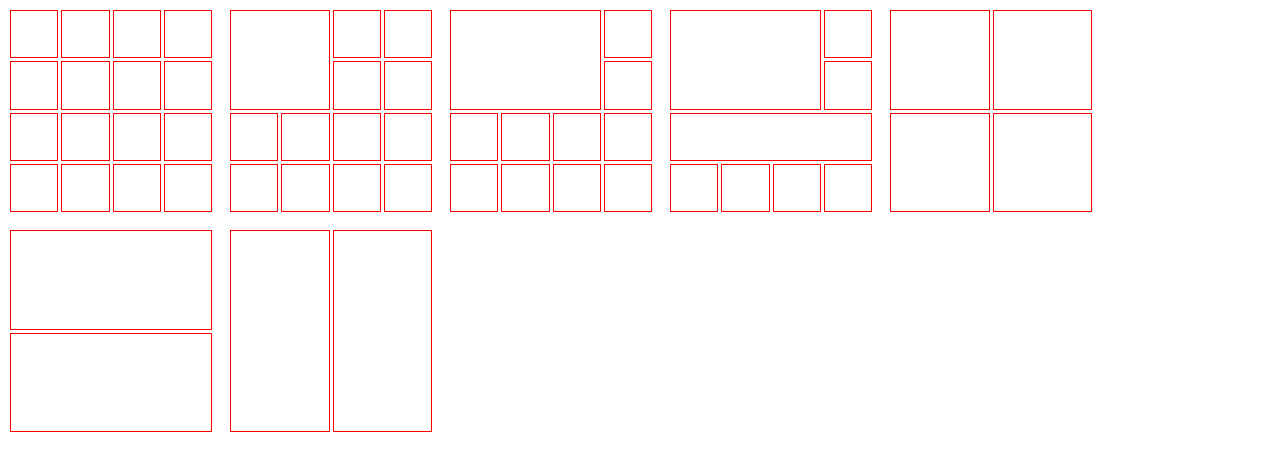
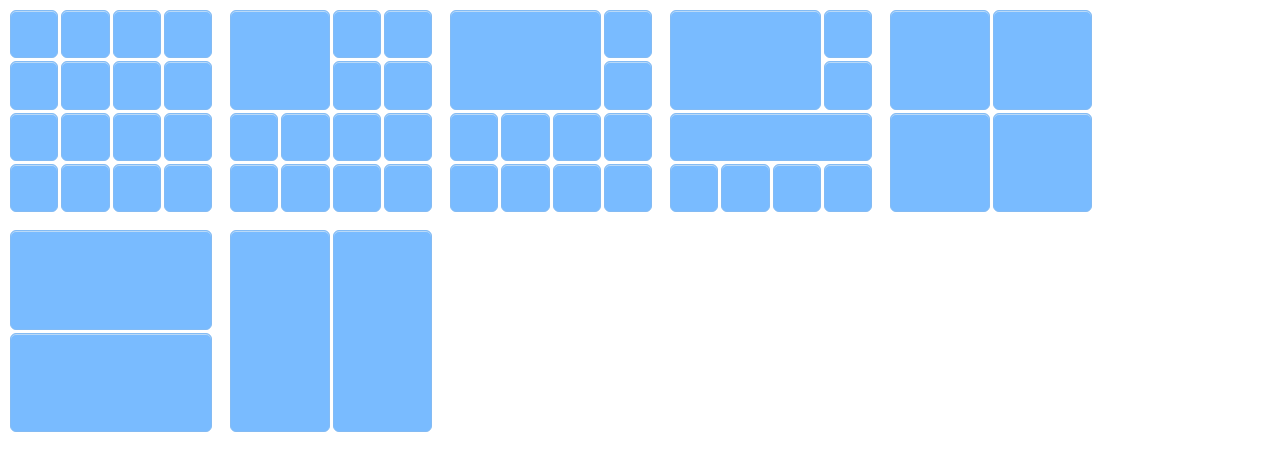
Before and after one commit to mientjan/grid, a plain HTML site: page example/index.html in a window 1280 px wide. Drawn offline with Linux system fonts and the light colour scheme.

Commit message:
updated example

```diff
--- a/example/example.less
+++ b/example/example.less
@@ -1,2 +1,54 @@
 @import "../src/grid.less";
-.grid(grid, 200px, 200px, 4, 4, 5px);
+
+	.grid(grid, 200px, 200px, 4, 4, 5px)
+
+;
+
+// styling
+
+html, body {
+	width: 100%;
+	height: 100%;
+
+	margin: 0;
+	padding: 0;
+
+}
+
+.grid {
+	margin: 10px;
+	float: left;
+
+	div {
+		-moz-box-shadow: inset 0px 1px 0px 0px #BBDAF7;
+		-webkit-box-shadow: inset 0px 1px 0px 0px #BBDAF7;
+		box-shadow: inset 0px 1px 0px 0px #BBDAF7;
+		background-color: #79BBFF;
+		-webkit-border-top-left-radius: 6px;
+		-moz-border-radius-topleft: 6px;
+		border-top-left-radius: 6px;
+		-webkit-border-top-right-radius: 6px;
+		-moz-border-radius-topright: 6px;
+		border-top-right-radius: 6px;
+		-webkit-border-bottom-right-radius: 6px;
+		-moz-border-radius-bottomright: 6px;
+		border-bottom-right-radius: 6px;
+		-webkit-border-bottom-left-radius: 6px;
+		-moz-border-radius-bottomleft: 6px;
+		border-bottom-left-radius: 6px;
+		text-indent: 0;
+		border: 1px solid #84BBF3;
+		display: inline-block;
+		color: #FFFFFF;
+		font-family: Arial;
+		font-size: 15px;
+		font-weight: bold;
+		font-style: normal;
+		height: 50px;
+		line-height: 50px;
+		width: 86px;
+		text-decoration: none;
+		text-align: center;
+		text-shadow: 1px 1px 0px #528ECC;
+	}
+}
--- a/example/index.html
+++ b/example/index.html
@@ -4,28 +4,6 @@
 		<title></title>
 
 		<link rel="stylesheet" href="example.css"/>
-		<style>
-
-			html, body {
-				width: 100%;
-				height: 100%;
-
-				margin: 0;
-				padding: 0;
-
-			}
-
-			.grid {
-				margin: 10px;
-				float: left;
-			}
-
-			.grid div {
-				border: 1px solid #FF0000;
-			}
-
-
-		</style>
 	</head>
 	<body>
 		<div class="grid">
```
Also changed, not shown: example/example.css, example/grid.less-example.png.
